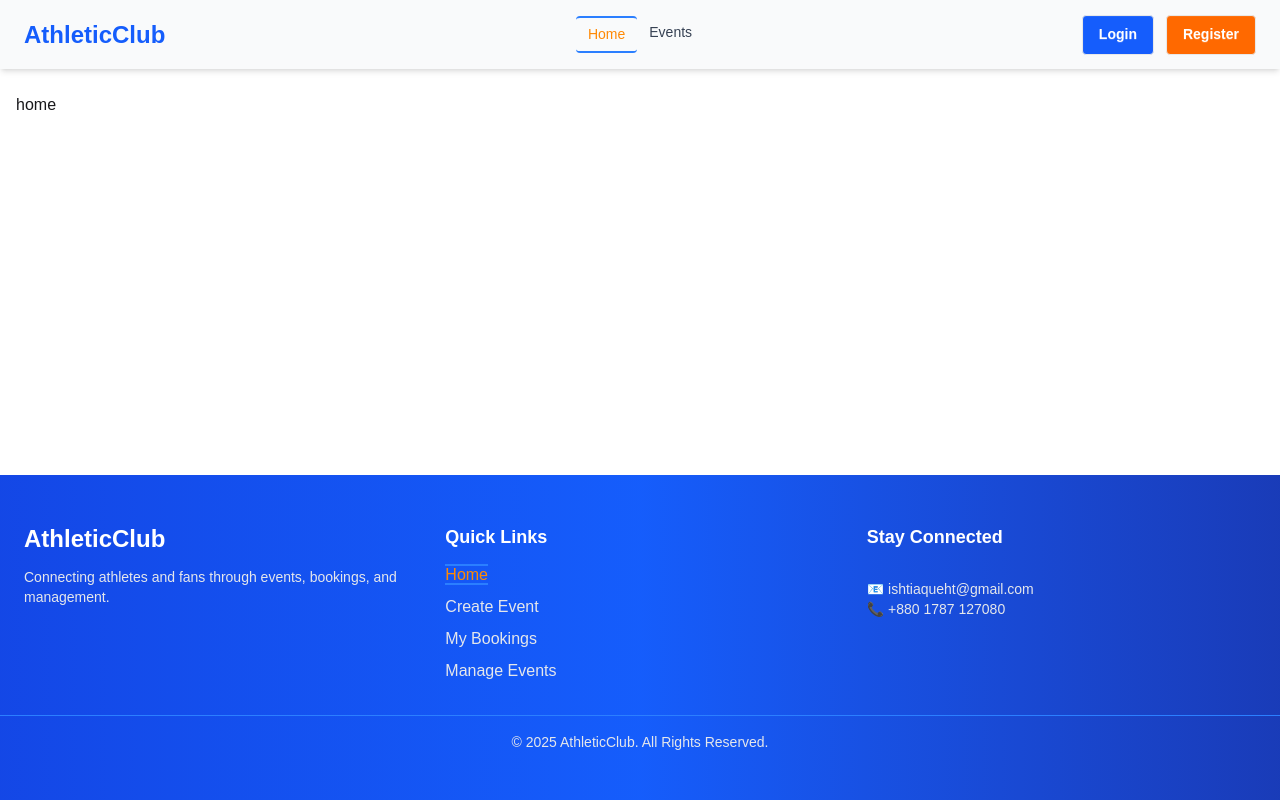
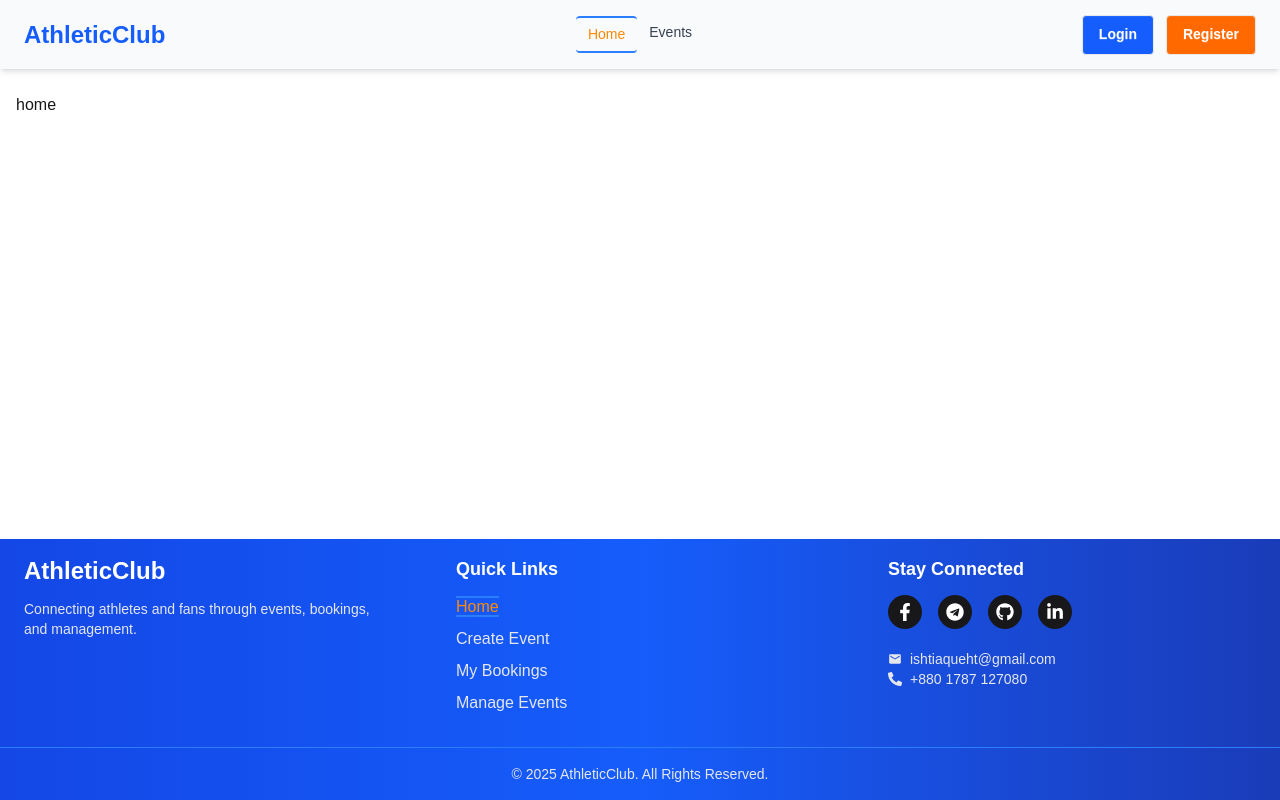
Before and after one commit to ishtiaqueht/assignment-11-client, a React (Vite) app: page / in a window 1280 px wide. Built offline with nearby package versions, Linux system fonts and the light colour scheme; no server answers.

Commit message:
footer done

```diff
--- a/src/components/Footer.jsx
+++ b/src/components/Footer.jsx
@@ -1,10 +1,12 @@
 import React from "react";
 import { NavLink } from "react-router";
+import { FaFacebookF, FaGithub, FaLinkedinIn, FaPhoneAlt, FaTelegram } from "react-icons/fa";
+import { MdEmail } from "react-icons/md";
 
 const Footer = () => {
   return (
-    <footer className="bg-gradient-to-r from-blue-700 via-blue-600 to-blue-800 text-white py-12 mt-12">
-  <div className="container mx-auto px-6 grid grid-cols-1 md:grid-cols-3 gap-8">
+    <footer className="bg-gradient-to-r from-blue-700 via-blue-600 to-blue-800 text-white py-4 mt-4">
+  <div className="container mx-auto px-6 grid grid-cols-1 md:grid-cols-3 gap-16">
     {/* Left side - Branding */}
     <div>
       <h2 className="text-2xl font-bold">AthleticClub</h2>
@@ -43,19 +45,34 @@ const Footer = () => {
     {/* Right side - Social + Contact */}
     <div>
       <h3 className="text-lg font-semibold mb-3">Stay Connected</h3>
-      <div className="flex gap-4 mb-4">
-        <a href="#" className="hover:text-orange-400 transition-colors">
-          <i className="fab fa-facebook text-xl"></i>
-        </a>
-        <a href="#" className="hover:text-orange-400 transition-colors">
-          <i className="fab fa-twitter text-xl"></i>
-        </a>
-        <a href="#" className="hover:text-orange-400 transition-colors">
-          <i className="fab fa-instagram text-xl"></i>
-        </a>
-      </div>
-      <p className="text-gray-200 text-sm">📧 ishtiaqueht@gmail.com</p>
-      <p className="text-gray-200 text-sm">📞 +880 1787 127080</p>
+       <div className="flex gap-4 text-lg mb-5">
+              <a
+                href="https://www.facebook.com/ishtiaque.hossaintanbin.1"
+                className="p-2 rounded-full bg-base-content hover:bg-blue-600 transition"
+              >
+                <FaFacebookF />
+              </a>
+              <a
+                href="https://t.me/Ishtiaque_HT"
+                className="p-2 rounded-full bg-base-content hover:bg-sky-400 transition"
+              >
+                <FaTelegram />
+              </a>
+              <a
+                href="https://github.com/"
+                className="p-2 rounded-full bg-base-content hover:bg-gray-700 transition"
+              >
+                <FaGithub />
+              </a>
+              <a
+                href="https://www.linkedin.com/in/ishtiaqueht/"
+                className="p-2 rounded-full bg-base-content hover:bg-blue-500 transition"
+              >
+                <FaLinkedinIn />
+              </a>
+            </div>
+      <p className="text-gray-200 text-sm flex items-center gap-2"><MdEmail/> ishtiaqueht@gmail.com</p>
+      <p className="text-gray-200 text-sm flex items-center gap-2"><FaPhoneAlt /> +880 1787 127080</p>
     </div>
   </div>
 
```
